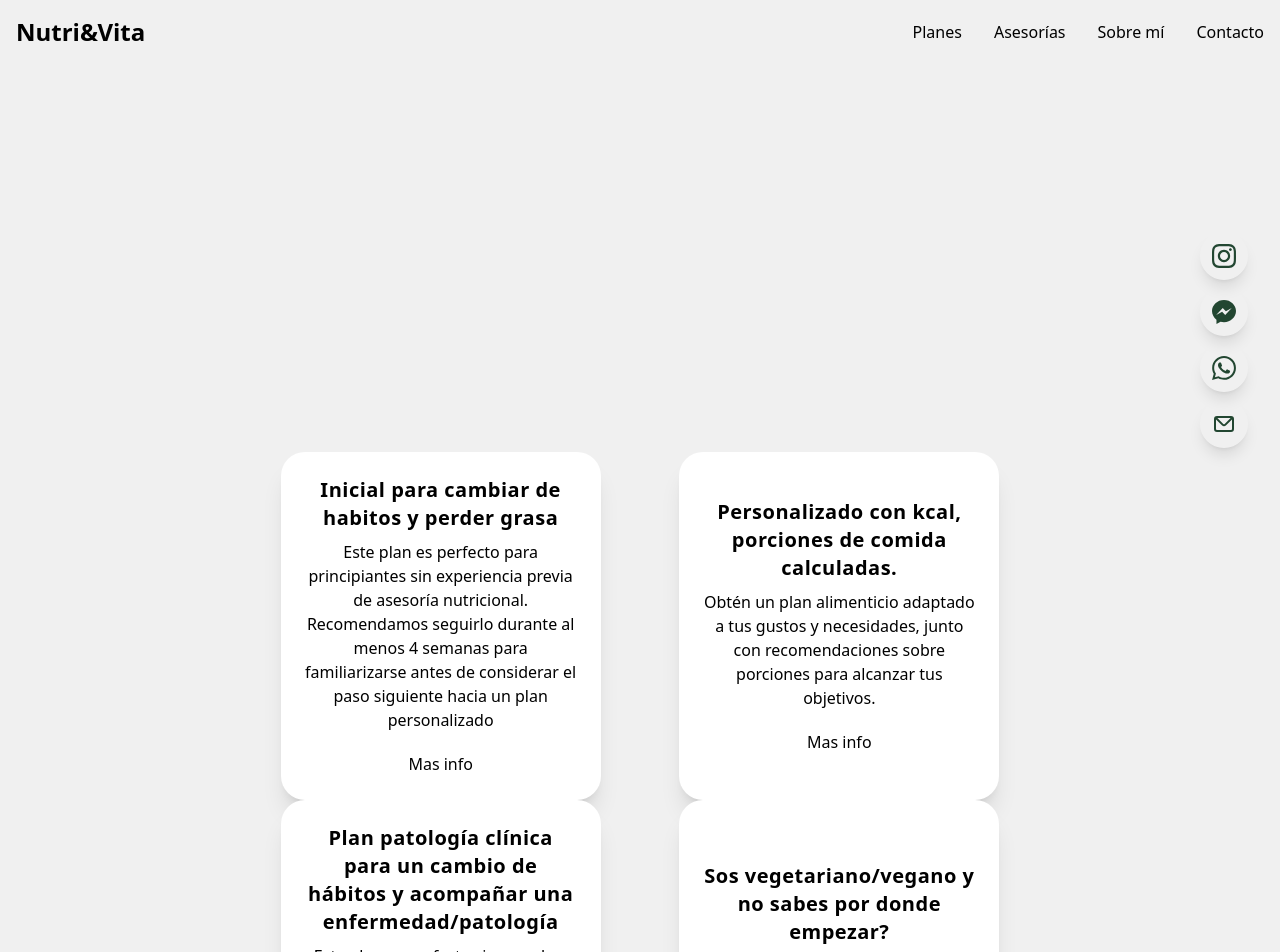
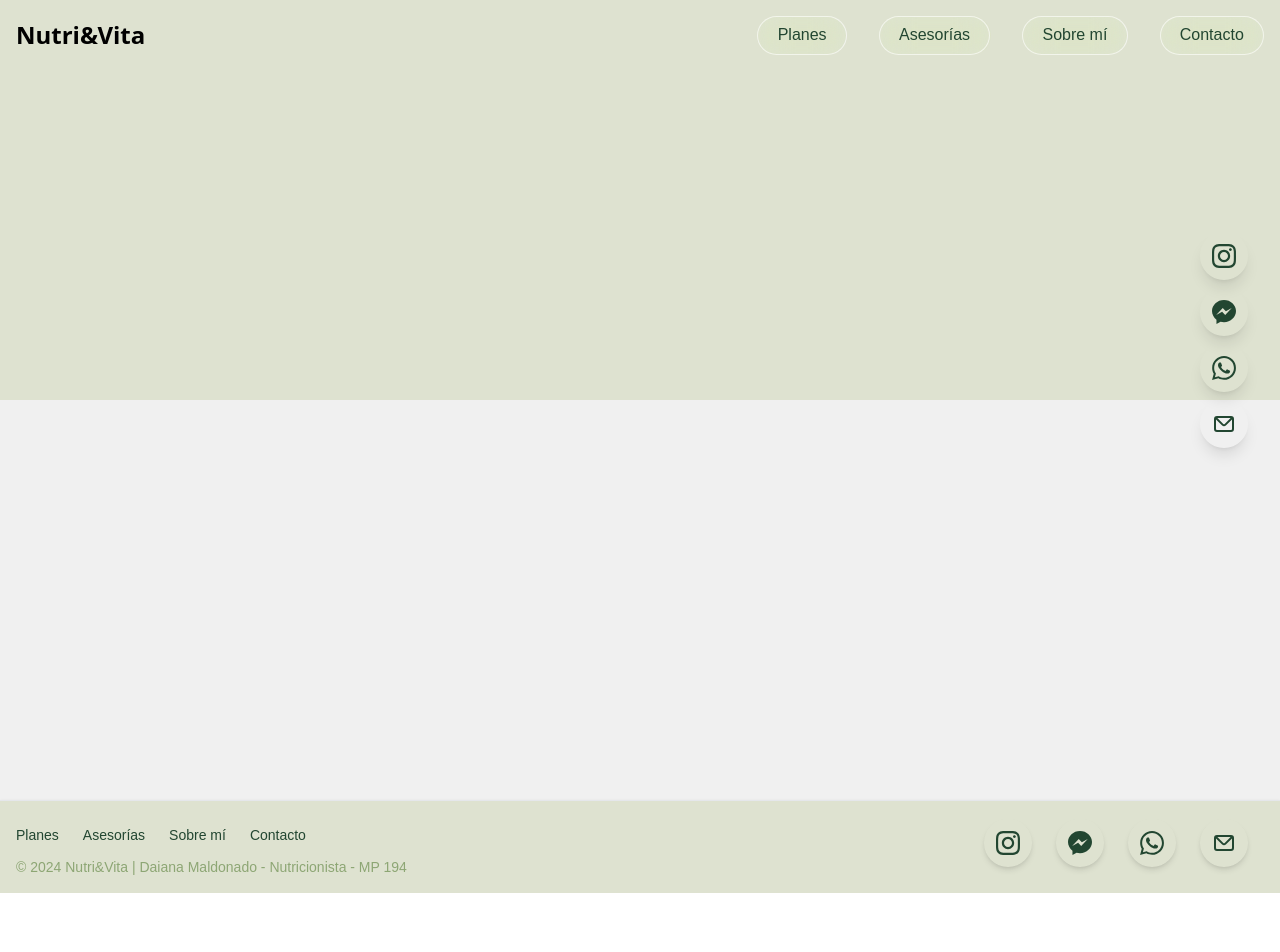
Before and after one commit to pauladayn/nutrition-maldonado, a Next.js app: page / in a window 1280 px wide. Shown: the top 952 px of the page. After the commit the page ends 893 px from the top, so only its background shows below. Built offline with nearby package versions, Linux system fonts and the light colour scheme; a web font is replaced by a local one.

Commit message:
refactor: unnecessary components

```diff
--- a/src/app/page.tsx
+++ b/src/app/page.tsx
@@ -1,10 +1,12 @@
-import CardsContainer from '@/components/CardsContainer/CardsContainer';
+import { Metadata } from 'next'
+
 
 export default function Home() {
   return (
     <>
-      <div className='hero min-h-2'></div>
-      <CardsContainer />
+      <div className='min-h-2 bg-paleGreen'>
+
+      </div>
     </>
   );
 }
--- a/src/app/planes/page.tsx
+++ b/src/app/planes/page.tsx
@@ -1,11 +1,17 @@
-import CardsContainer from "@/components/CardsContainer/CardsContainer";
+import Card from "@/components/Card/Card";
 
+import { plans } from '@/constants';
 export default function Planes() {
   return (
     <>
-      <h1>Nuestros Planes</h1>
-      <p className="text-3xl text-gray-900 dark:text-white p-4">Elegí el plan que mas te guste</p>
-      <CardsContainer />
+      <div className='flex flex-col items-center p-10'>
+        <h1 className="text-3xl">Nuestros Planes</h1>
+        <p className="text-xl text-gray-900 dark:text-white p-4">Elegí el plan que mas te guste</p>
+        {/* <p className="text-3xl text-gray-900 dark:text-white p-4">Elegi el plan que mas te guste</p> */}
+        <div className='flex justify-evenly flex-wrap w-3/4 p-3'>
+          {plans.map((plan) => <Card title={plan.title} info={plan.info} path={plan.path} src={plan.src}/>)}
+        </div>
+      </div>
     </>
   );
 }
--- a/src/components/CardsContainer/Cards.tsx
+++ b/src/components/Card/Card.tsx
@@ -1,12 +1,15 @@
-const Cards = ({title, info, path} : {title: string, info: string, path: string}) => {
+import Image from "next/image";
+import type { StaticImageData } from "next/image";
+const Card = ({ title, info, path, src }: { title: string, info: string, path: string, src: { href: StaticImageData, alt: string } }) => {
   return (
-    <div className='block rounded-3xl bg-white shadow-xl dark:bg-neutral-700 text-center max-w-xs flex flex-col justify-center'>
+    <div className='block rounded-3xl bg-white shadow-xl dark:bg-neutral-700 text-center max-w-xs flex flex-col'>
       <div className='p-6'>
-        <h5 className='mb-2 text-xl font-bold tracking-wide text-neutral-800 dark:text-neutral-50'>
+        <Image src={src.href} alt={src.alt} width={120} height={120} />
+        <h5 className='my-3 text-xl font-bold tracking-wide text-neutral-800 dark:text-neutral-50'>
           {title}
         </h5>
-        <p className='mb-2 text-base text-neutral-500 dark:text-neutral-300'>
-         {info}
+        <p className='my-3 text-base text-neutral-500 dark:text-neutral-300'>
+          {info}
         </p>
         <a
           href={path}
@@ -19,4 +22,4 @@ const Cards = ({title, info, path} : {title: string, info: string, path: string}
   );
 };
 
-export default Cards;
+export default Card;
--- a/src/components/CardsContainer/CardsContainer.tsx
+++ /dev/null
@@ -1,14 +0,0 @@
-import Cards from './Cards';
-import { plans } from '@/constants';
-const CardsContainer = () => {
-  return (
-    <div className='flex flex-col items-center p-10'>
-      {/* <p className="text-3xl text-gray-900 dark:text-white p-4">Elegi el plan que mas te guste</p> */}
-      <div className='flex justify-evenly flex-wrap w-3/4 p-3'>
-       {plans.map((plan)=> <Cards title={plan.title} info={plan.info} path={plan.path}/>)}
-      </div>
-    </div>
-  );
-};
-
-export default CardsContainer;
--- a/src/components/Footer/Footer.tsx
+++ b/src/components/Footer/Footer.tsx
@@ -4,23 +4,23 @@ import Image from 'next/image'
 
 const Footer = () => {
   return (
-    <footer className="flex flex-col md:flex-row left-0 z-20 w-full p-4 bg-primary border-t shadow sm:flex md:items-center md:justify-between md:p-6">
+    <footer className="flex flex-col md:flex-row left-0 z-20 w-full p-4 bg-paleGreen border-t shadow sm:flex md:items-center md:justify-between md:p-4">
       <div className="order-2">
         <ul className="flex flex-wrap items-center md: mt-2 text-sm font-medium text-neutral dark:text-neutral justify-center md:justify-start">
           {
             navLinks.map(({ title, href }) => (
               <li>
-                <Link href={href} className="hover:underline me-4 md:me-6 cursor-pointer">{title}</Link>
+                <Link href={href} className="hover:underline me-4 md:me-6 cursor-pointer dm-sans-links text-accent">{title}</Link>
               </li>
             ))
           }
         </ul>
-        <p className="text-sm text-gray-500 text-center  md:text-start text-neutral dark:text-neutral mt-3">
+        <p className="text-sm text-center text-olive md:text-start mt-3 dm-sans-links">
           © 2024{" "}
           Nutri&Vita | Daiana Maldonado - Nutricionista - MP 194
         </p>
       </div>
-      <ul className="flex flex-wrap items-center text-sm font-medium text-neutral dark:text-neutral sm:mt-0 justify-center space-x-6 order-1 md:order-2">
+      <ul className="flex flex-wrap items-center text-sm font-medium text-neutral dark:text-neutral sm:mt-0 justify-center space-x-6 order-1 md:order-2 pe-4">
         {
           //hover:shadow-lg
           //focus:shadow-lg
--- a/src/components/Header/Header.tsx
+++ b/src/components/Header/Header.tsx
@@ -2,21 +2,20 @@ import Link from "next/link";
 import Image from "next/image";
 import logo from "../../assets/logo.jpg";
 import { navLinks } from "@/constants";
-
 const Navbar = () => {
   return (
     //bg-white border-gray-200 dark:bg-gray-900 dark:border-gray-700
     <header>
       <nav className="bg:transparent fixed inset-x-0 top-0 h-1">
         <div className="max-w-screen-xl flex flex-wrap items-center justify-between mx-auto p-4">
-          <Link href='/' className="self-center text-2xl font-semibold whitespace-nowrap text-black">
+          <Link href='/' className="self-center text-2xl font-semibold whitespace-nowrap  text-accentGreen">
             Nutri&Vita
           </Link>
-          <div className="cardBlured rounded-full">
+          <div>
             <button
               data-collapse-toggle="navbar-dropdown"
               type="button"
-              className="inline-flex items-center p-2 w-10 h-10 justify-center text-sm text-gray-500 rounded-lg md:hidden hover:bg-gray-100 focus:outline-none focus:ring-2 focus:ring-gray-200 dark:text-gray-400 dark:hover:bg-gray-700 dark:focus:ring-gray-600"
+              className="inline-flex items-center p-2 w-10 h-10 justify-center text-sm text-gray-500 rounded-lg md:hidden hover:bg-gray-100 focus:outline-none focus:ring-2 focus:ring-gray-200 dark:text-gray-400 dark:hover:bg-gray-700 dark:focus:ring-gray-600 dm-sans-linkss font-link"
               aria-controls="navbar-dropdown"
               aria-expanded="false"
             >
@@ -44,8 +43,8 @@ const Navbar = () => {
               <ul className="flex flex-col font-medium p-4 md:p-0 mt-4 border rounded-lg md:space-x-8 rtl:space-x-reverse md:flex-row md:mt-0 md:border-0">
                 {
                   navLinks.map(({ title, href }) => (
-                    <li>
-                      <Link href={href} key={title} className="block py-2 px-3 text-white bg-blue-700 rounded md:bg-transparent md:text-blue-700 md:p-0 md:dark:text-blue-500 dark:bg-blue-600 md:dark:bg-transparent">{title}
+                    <li className="card-blured rounded-full">
+                      <Link href={href} key={title} className="block py-2 px-3  text-accent rounded md:bg-transparent md:p-0 dm-sans-links">{title}
                       </Link>
                     </li>
                   ))
--- a/src/constants.ts
+++ b/src/constants.ts
@@ -2,6 +2,9 @@ import instagramSVG from './assets/icons/instagram.svg';
 import messengerSVG from './assets/icons/messenger.svg';
 import whatsappSVG from './assets/icons/whatsapp.svg';
 import gmailSVG from './assets/icons/gmail.svg';
+import img01 from './assets/hero.jpg';
+import img02 from './assets/hero02.jpg';
+import img03 from './assets/hero03.jpg';
 
 const testPhone = '5492974223518'
 const welcomeMessage = '?text=Hola,%20quiero%20m%C3%A1s%20informaci%C3%B3n%20sobre%20asesor%C3%ADas%20y%20planes'
@@ -58,21 +61,37 @@ export const plans = [
     {
         title: 'Inicial para cambiar de habitos y perder grasa',
         info: 'Este plan es perfecto para principiantes sin experiencia previa de asesoría nutricional. Recomendamos seguirlo durante al menos 4 semanas para familiarizarse antes de considerar el paso siguiente hacia un plan personalizado',
-        path: '/plan/inicial'
+        path: '/plan/inicial',
+        src: {
+            href: img01,
+            alt: 'img'
+        }
     },
     {
         title: 'Personalizado con kcal, porciones de comida calculadas.',
         info: 'Obtén un plan alimenticio adaptado a tus gustos y necesidades, junto con recomendaciones sobre porciones para alcanzar tus objetivos.',
-        path: '/plan/personalizado'
+        path: '/plan/personalizado',
+        src: {
+            href: img02,
+            alt: 'img'
+        }
     },
     {
         title: 'Plan patología clínica para un cambio de hábitos y acompañar una enfermedad/patología',
         info: 'Este plan es perfecto si nunca has tenido asesoría nutricional y prefieres evitar consultas presenciales. Se recomienda seguirlo por al menos 4 semanas antes de optar por un turno de seguimiento para monitorear progresos y mejorar síntomas clínicos.',
-        path: '/plan/patologia-clinica'
+        path: '/plan/patologia-clinica',
+        src: {
+            href: img03,
+            alt: 'img'
+        }
     },
     {
         title: 'Sos vegetariano/vegano y no sabes por donde empezar?',
         info: 'Perfecto para aquellos que desean adoptar una dieta basada en plantas de manera consciente y bien informada. Aprende todo lo necesario para seguir este estilo de alimentación de forma segura y saludable.',
-        path: '/plan/vegetariano-vegano'
+        path: '/plan/vegetariano-vegano',
+        src: {
+            href: img01,
+            alt: 'img'
+        }
     },
 ]
```
Also changed, not shown: src/app/asesorias/[asesoria]/page.tsx (added).
